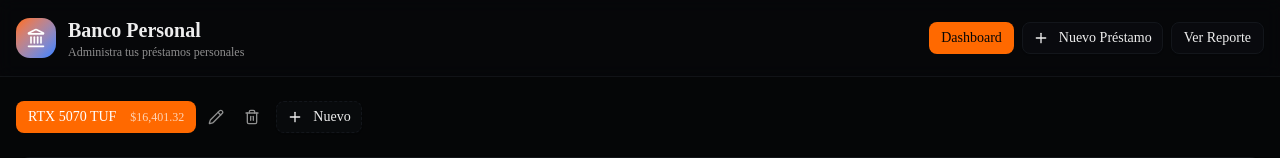
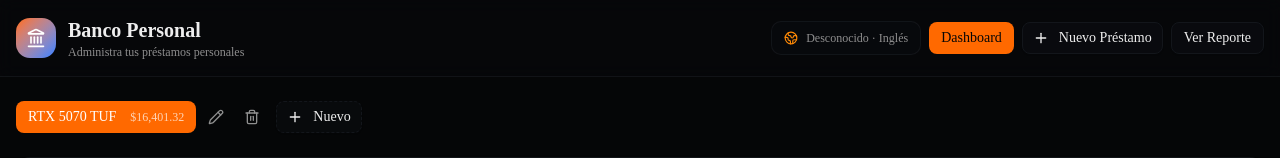
Before and after one commit to GrappePie/Banco-Personal, a React (Vite) app: page / in a window 1280 px wide. Shown: the top 158 px of the page. Built offline with nearby package versions, Linux system fonts and the light colour scheme; no server answers.

Commit message:
Show detected country and language in header

```diff
--- a/src/pages/banco-personal.tsx
+++ b/src/pages/banco-personal.tsx
@@ -1,12 +1,13 @@
 import { useState } from 'react'
 import { Button } from '@/components/ui/button'
-import { Landmark, Plus } from 'lucide-react'
+import { Globe2, Landmark, Plus } from 'lucide-react'
 import { Dashboard } from '@/components/loan/dashboard'
 import { LoanForm } from '@/components/loan/loan-form'
 import { PaymentTable } from '@/components/loan/payment-table'
 import { Reports } from '@/components/loan/reports'
 import { LoanSelector } from '@/components/loan/loan-selector'
 import { useLoan } from '@/hooks/use-loan'
+import { useIpLocale } from '@/hooks/use-ip-locale'
 import { Spinner } from '@/components/ui/spinner'
 
 type View = 'dashboard' | 'create' | 'edit'
@@ -25,6 +26,7 @@ export function BancoPersonal() {
     payFull,
     resetPayments,
   } = useLoan()
+  const { localeInfo, primaryLanguage, isLoading: isLocaleLoading } = useIpLocale()
 
   const [view, setView] = useState<View>('dashboard')
   const [showReport, setShowReport] = useState(false)
@@ -55,7 +57,18 @@ export function BancoPersonal() {
               </div>
             </div>
 
-            <div className="flex items-center gap-2">
+            <div className="flex flex-wrap items-center gap-2">
+              <div
+                className="flex items-center gap-2 rounded-lg border border-border/50 bg-card/50 px-3 py-2 text-xs text-muted-foreground"
+                title="Detección aproximada por IP pública. No se guarda tu IP."
+              >
+                <Globe2 className="h-3.5 w-3.5 text-orange-400" />
+                <span>
+                  {isLocaleLoading
+                    ? 'Detectando ubicación...'
+                    : `${localeInfo.countryName} · ${primaryLanguage}`}
+                </span>
+              </div>
               <Button
                 variant={view === 'dashboard' ? 'default' : 'outline'}
                 size="sm"
```
